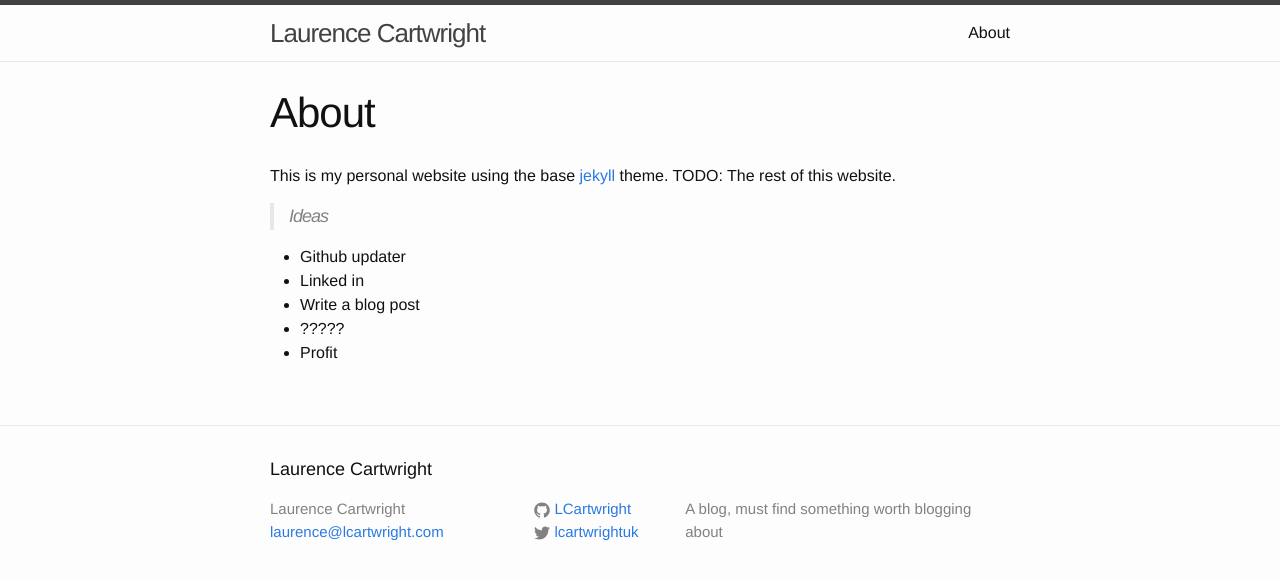
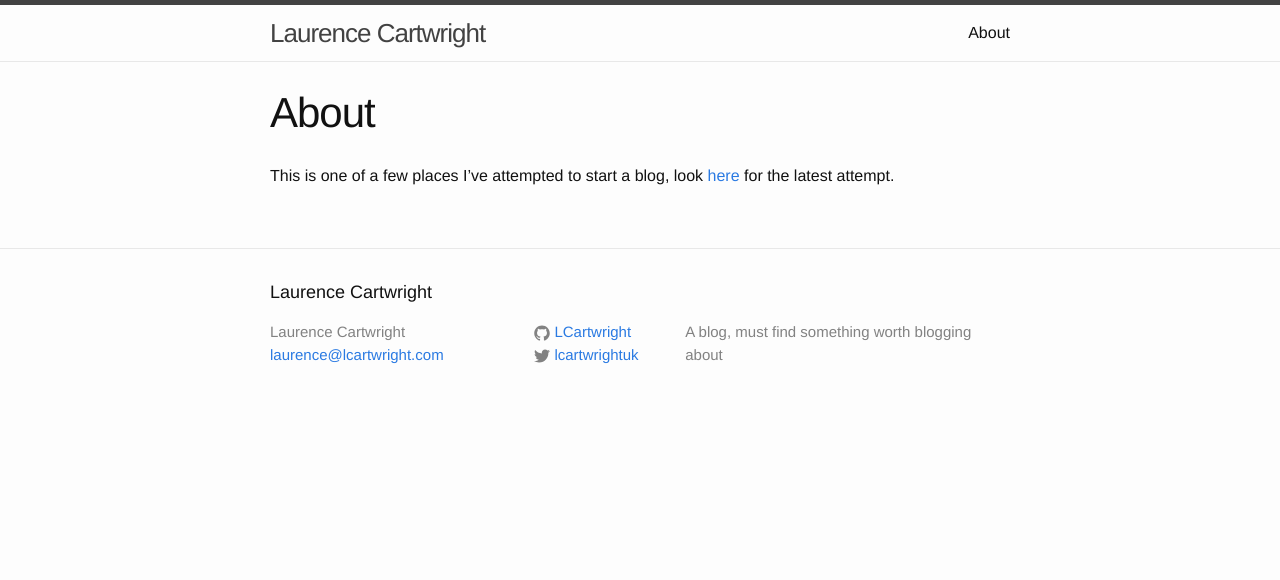
Before and after one commit to LCartwright/LCartwright.github.io, a Jekyll site: the page built from about.md, in a window 1280 px wide. Shown: the top 580 px of the page. Built offline with Jekyll 4.4.1, drawn with Linux system fonts in a browser that asks for light colours.

Commit message:
Updated blog description

```diff
--- a/about.md
+++ b/about.md
@@ -4,12 +4,4 @@ title: About
 permalink: /about/
 ---
 
-This is my personal website using the base [jekyll](http://jekyllrb.com/) theme. TODO: The rest of this website.
-
-> Ideas
-
-* 	Github updater
-* 	Linked in
-* 	Write a blog post
-* 	?????
-* 	Profit
+This is one of a few places I've attempted to start a blog, look [here](https://lcartwright.com) for the latest attempt.
```
